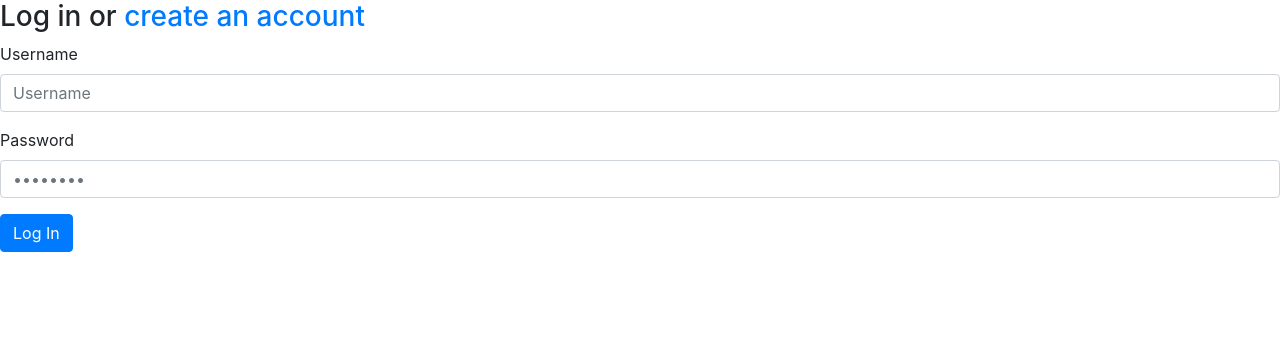
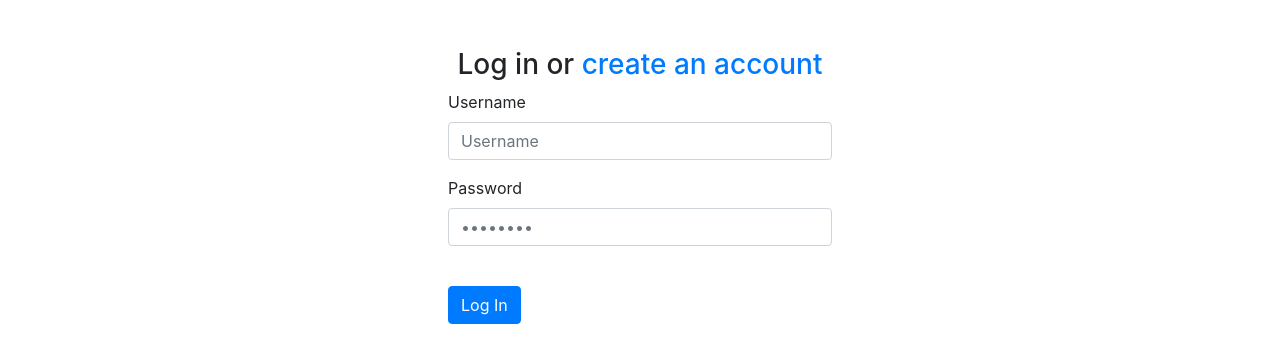
Before and after one commit to scampcoder/project1-cs50, a Flask app: page / in a window 1280 px wide. Shown: the part 56-419 px from the top of the page. Run offline with Flask 2, Linux system fonts and the light colour scheme; some libraries are stand-ins or nearby versions.

Commit message:
Style login form

```diff
--- a/static/style.css
+++ b/static/style.css
@@ -0,0 +1,4 @@
+.login-form {
+  margin: auto;
+  width: 30%;
+}
--- a/templates/layout.html
+++ b/templates/layout.html
@@ -3,9 +3,9 @@
   <head>
     <meta charset="utf-8">
     <meta name="viewport" content="width=device-width, initial-scale=1.0, shrink-to-fit=no">
-    <link rel="stylesheet" type="text/css" href="{{ url_for('static', filename='style.css') }}" >
     <link rel="stylesheet" href="https://stackpath.bootstrapcdn.com/bootstrap/4.5.0/css/bootstrap.min.css" integrity="sha384-9aIt2nRpC12Uk9gS9baDl411NQApFmC26EwAOH8WgZl5MYYxFfc+NcPb1dKGj7Sk" crossorigin="anonymous">
     <!--^Bootstrap link^-->
+    <link rel="stylesheet" type="text/css" href="{{ url_for('static', filename='style.css') }}" >
     <link rel="shortcut icon" href="{{ url_for('static', filename='favicon.ico') }}">
     <title>{% block title %}{% endblock %}</title>
   </head>
@@ -33,6 +33,8 @@
           {% endif %}
       </div>
   </nav>
+  <br>
+  <br>
 
     {% block body %}
     {% endblock %}
--- a/templates/login.html
+++ b/templates/login.html
@@ -3,7 +3,8 @@
 
 {% block body %}
 
-  <h3>Log in or <a href="/signup">create an account</a></h3>
+  <h3 class="text-center">Log in or <a href="/signup">create an account</a></h3>
+  <div class="login-form">
     <form action="/login" method="POST">
         <div class="form-group">
           <label for="username">Username</label>
@@ -13,7 +14,9 @@
           <label for="password">Password</label>
           <input type="password" class="form-control" id="password" placeholder="••••••••">
         </div>
-    <button type="submit" class="btn btn-primary">Log In</button>
+      <br>
+      <button type="submit" class="btn btn-primary login-button">Log In</button>
     </form>
+  </div>
 
 {% endblock %}
```
Lines whose indentation alone changed are shown as unchanged.
